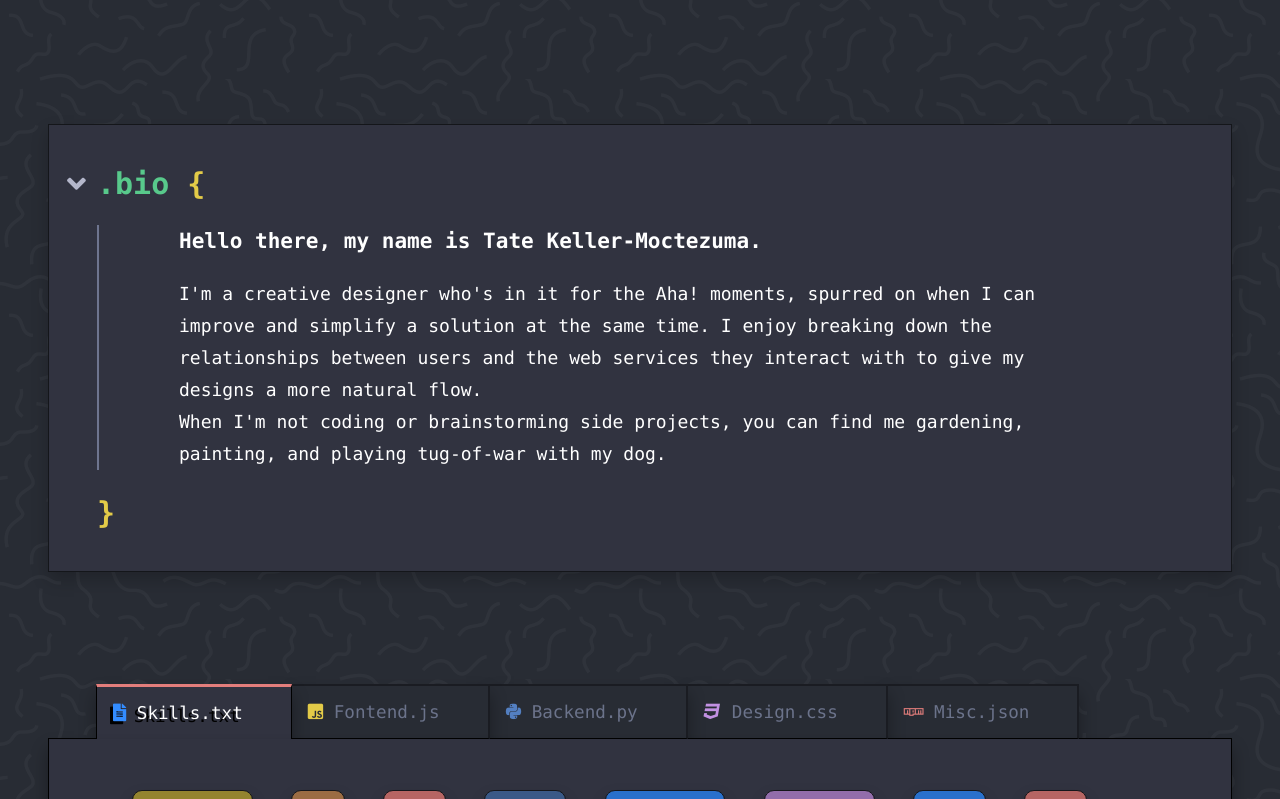
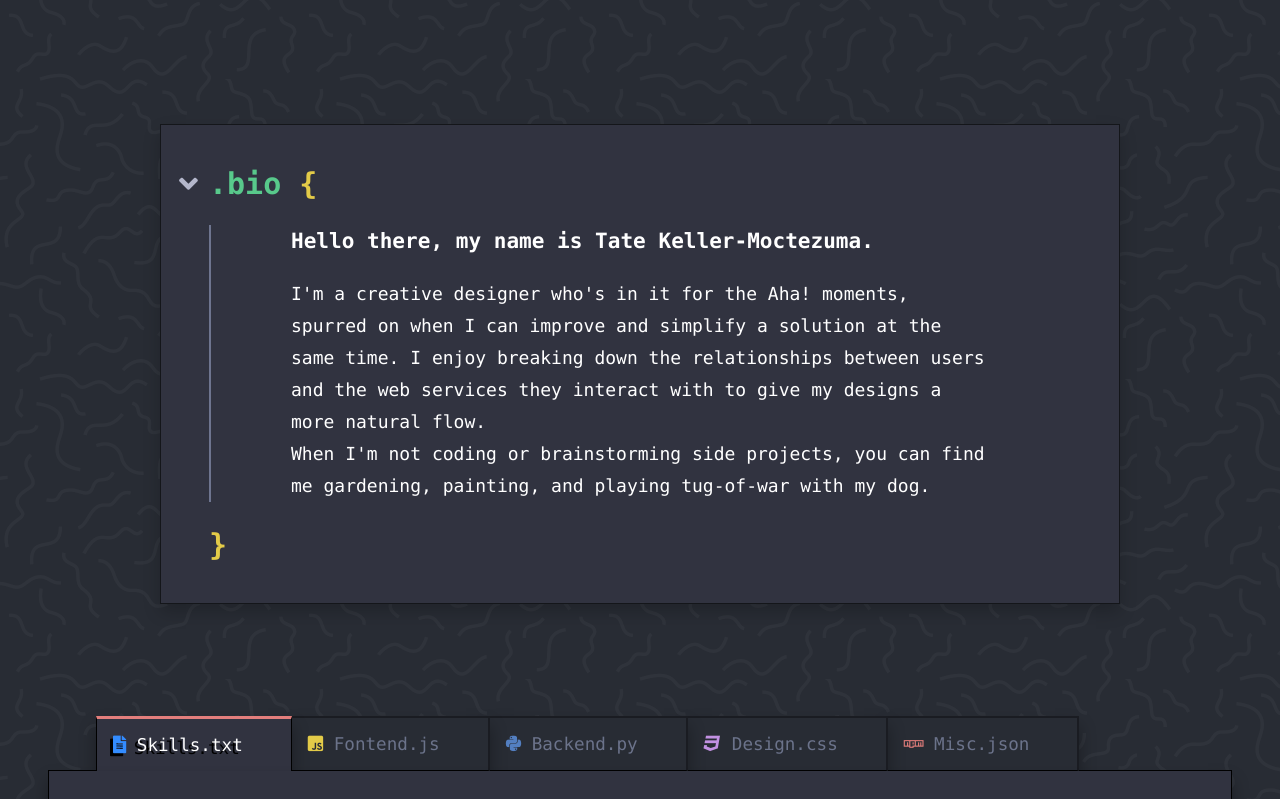
Before and after one commit to tatek1993/Portfolio, a React (Create React App) app: page / in a window 1280 px wide. Shown: the part 821-1620 px from the top of the page. Built offline with nearby package versions, Linux system fonts and the light colour scheme.

Commit message:
adjusting margins

```diff
--- a/src/SASS/App.scss
+++ b/src/SASS/App.scss
@@ -33,7 +33,7 @@ $bg-color: #282c34;
 
 .section {
   padding: 1rem 3rem;
-  margin: 3rem;
+  margin: 3rem 10rem;
   text-align: left;
   background-color: $med-grey;
   color: white;
```
